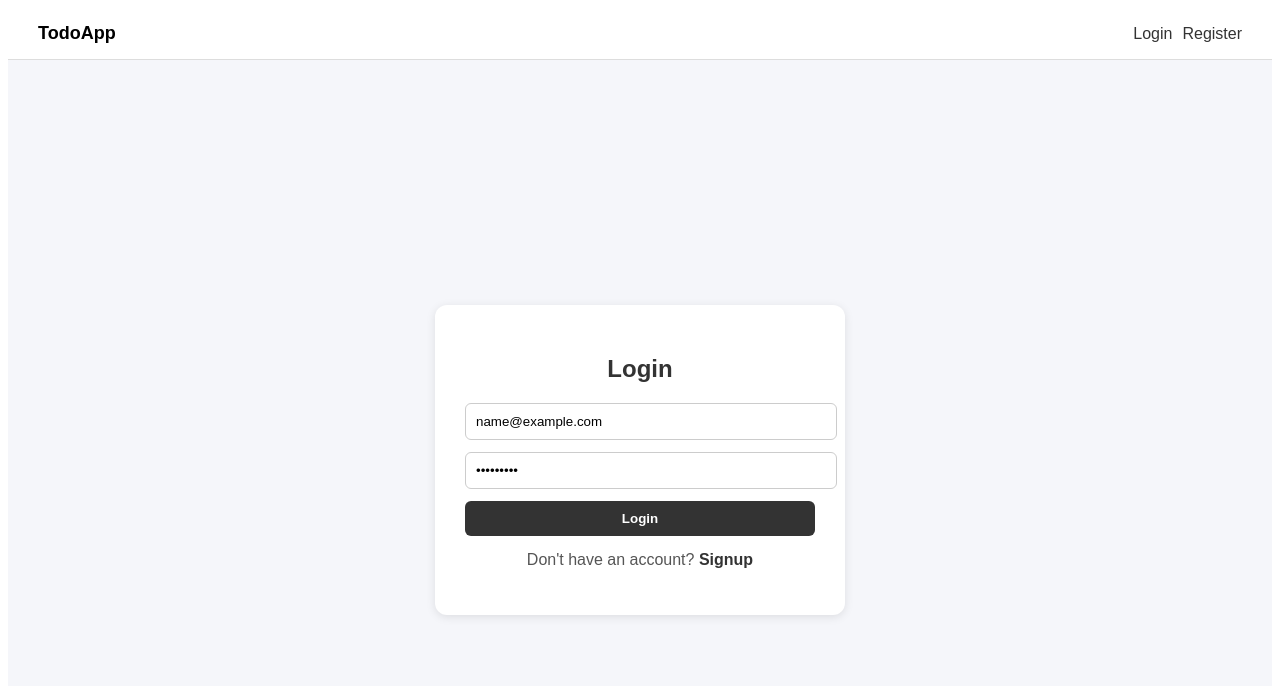
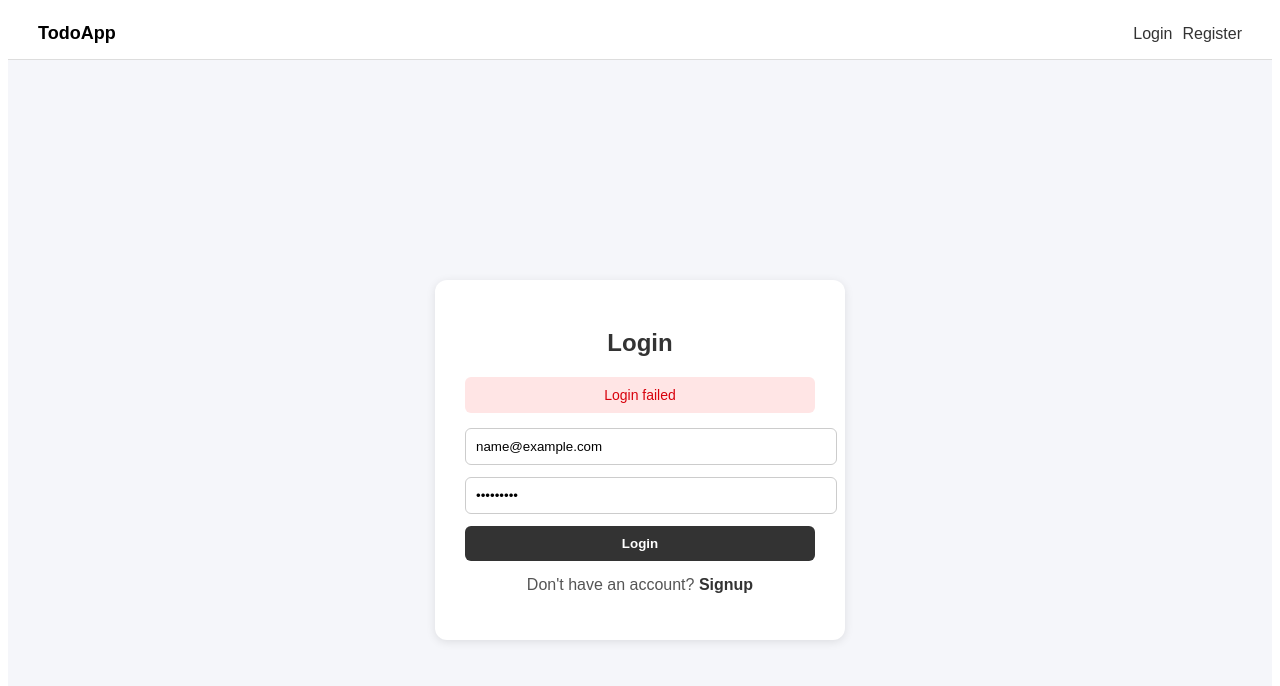
Before and after one commit to lucifer698343/Todo-mern, a React app in the folder frontend/: page /login in a window 1280 px wide. Both pictures are taken after typing "name@example.com", "Sample123" into the empty fields and a click on the button "Login". Shown: the top 686 px of the page. Built offline with nearby package versions, Linux system fonts and the light colour scheme; no server answers; the HTML template or start-up script is replaced by a standard one.

Commit message:
Update Login.jsx

```diff
--- a/frontend/src/pages/Login.jsx
+++ b/frontend/src/pages/Login.jsx
@@ -9,6 +9,8 @@ function Login() {
 
     const navigate = useNavigate();
 
+    const [errorMessage, setErrorMessage] = useState('');
+
     const [formData, setFormData] = useState({
         email: '',
         password: ''
@@ -18,6 +20,9 @@ function Login() {
 
 
     const handleChange = (e) => {
+
+        // CLEAR ERROR WHILE TYPING
+        setErrorMessage('');
 
         setFormData({
             ...formData,
@@ -40,8 +45,6 @@ function Login() {
 
             localStorage.setItem('token', token);
 
-            alert('Login successful');
-
 
 
 
@@ -59,7 +62,9 @@ function Login() {
 
         } catch (error) {
 
-            alert(error?.response?.data?.message || error.message);
+            setErrorMessage(
+                error?.response?.data?.message || 'Login failed'
+            );
         }
     };
 
@@ -92,6 +97,29 @@ function Login() {
                 }}>
                     Login
                 </h2>
+
+
+
+
+
+                {/* ERROR MESSAGE */}
+                {
+                    errorMessage && (
+
+                        <div style={{
+                            background: '#ffe5e5',
+                            color: '#d8000c',
+                            padding: '10px',
+                            borderRadius: '6px',
+                            marginBottom: '15px',
+                            textAlign: 'center',
+                            fontSize: '14px'
+                        }}>
+                            {errorMessage}
+                        </div>
+                    )
+                }
+
 
 
 
```
